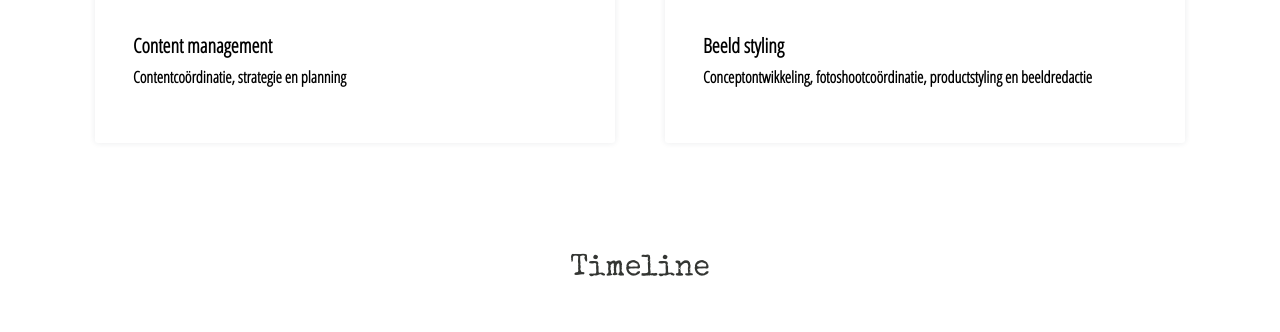
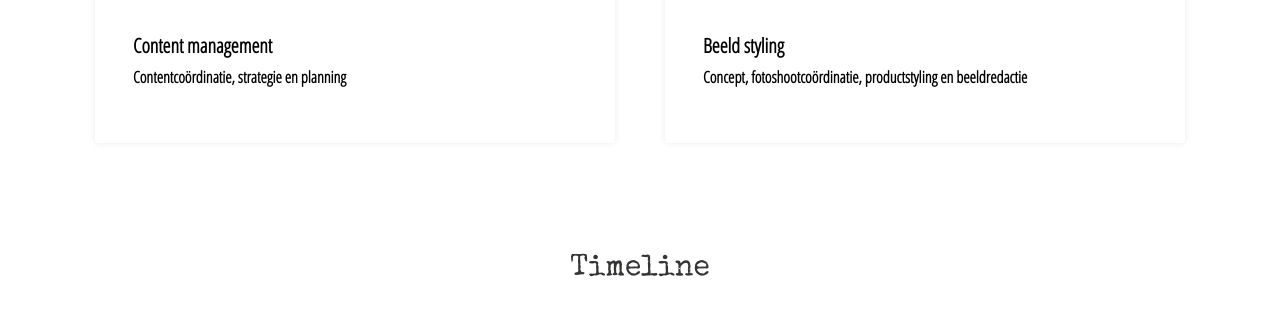
Before and after one commit to emmwagenaar/Nieuwe-website, a plain HTML site: page index.html in a window 1280 px wide. Shown: the part 3173-3505 px from the top of the page. Drawn offline with nearby package versions, Linux system fonts and the light colour scheme.

Commit message:
11.10.2017 4

```diff
--- a/index.html
+++ b/index.html
@@ -239,7 +239,7 @@
 				<div class="card-project-content">
 				<h3><strong>Beeld styling</strong></h3>
 				<p>
-				Conceptontwikkeling, fotoshootcoördinatie, productstyling en beeldredactie
+				Concept, fotoshootcoördinatie, productstyling en beeldredactie
 				</p>
 				</div>
 			</div>
```
